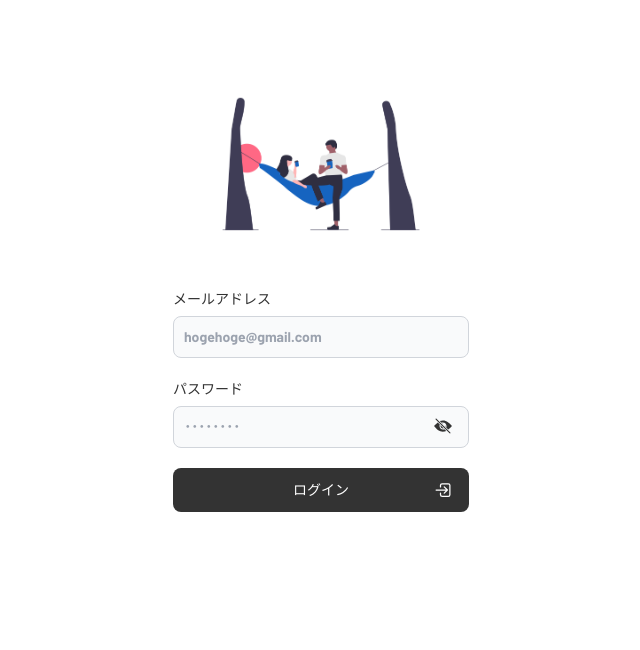
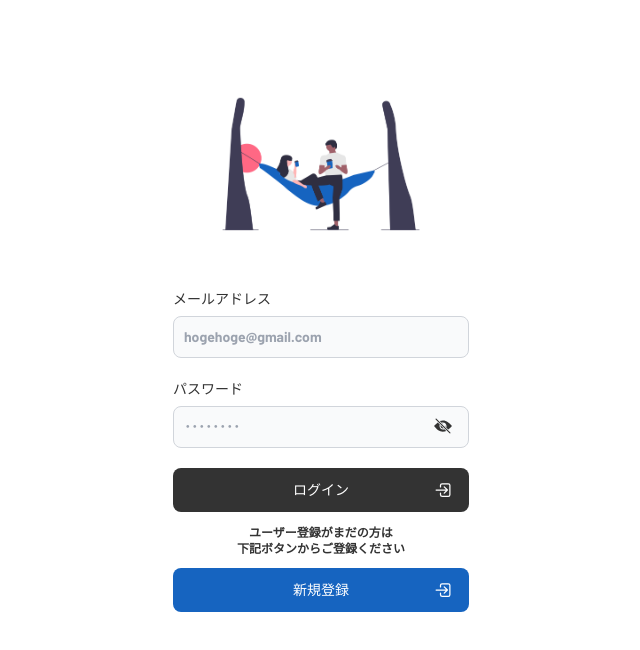
Before and after one commit to k7d0112/siplog, a Next.js app: page /login in a window 1280 px wide. Shown: the top 650 px of the page, without its empty margins (319-959 px from the left). Built offline with nearby package versions, Linux system fonts and the light colour scheme; no server answers.

Commit message:
フロントページの修正

```diff
--- a/src/app/(loginSignin)/login/page.tsx
+++ b/src/app/(loginSignin)/login/page.tsx
@@ -6,6 +6,8 @@ import { useState } from 'react'
 import { InputArea } from '../_components/Input';
 import { FormButton } from '../_components/Button';
 import Image from 'next/image';
+import { IoLogInOutline } from "react-icons/io5";
+
 
 export default function Page() {
   const [email, setEmail] = useState('');
@@ -34,6 +36,10 @@ export default function Page() {
     } else if (name === 'password') {
       setPassword(value);
     }
+  }
+
+  const handleRedirectSignup = () => {
+    router.push('/signup');
   }
 
   return (
@@ -71,6 +77,18 @@ export default function Page() {
           label='ログイン'
         />
       </form>
+      <p className='mt-3 text-xs font-noto text-center text-mainBlack'>
+        ユーザー登録がまだの方は<br/>下記ボタンからご登録ください
+        </p>
+      <div className='mt-3 w-full'>
+        <button
+          onClick={handleRedirectSignup}
+          className='w-full text-white bg-mainBlue hover:opacity-80 focus:ring-4 focus:outline-none focus:ring-blue-300 font-medium rounded-lg text-sm px-5 py-3 text-center relative'
+        >
+          <span>新規登録</span>
+          <IoLogInOutline size={20} className='absolute right-4 top-1/2 translate-y-[-50%]' />
+        </button>
+      </div>
     </div>
   );
 }
--- a/src/app/_components/Button.tsx
+++ b/src/app/_components/Button.tsx
@@ -34,7 +34,7 @@ export const SigninButton: React.FC<ClassNameProps> = ({ className }) => {
       onClick={handleClick}
       className={`${className} py-4 px-8 bg-mainBlue text-white font-noto font-bold text-2xl rounded-xl cursor-pointer relative btnOrnamentBefore btnOrnamentAfter`}
     >
-      新規新規登録はこちら！
+      新規登録はこちら！
     </button>
   );
 }
--- a/src/app/_components/FirstView.tsx
+++ b/src/app/_components/FirstView.tsx
@@ -86,7 +86,7 @@ export const FirstView = () => {
         <SigninButton className=''/>
       </motion.div>
       <p className='text-center mt-5'>
-        上のボタンからユーザー登録なしの<br/>テストユーザーとしてログインすることもできます！
+        上のボタンからユーザー登録なしの<br/>テストユーザーとしてログインできます！
       </p>
 
       {/* 下からフェードイン */}
```
